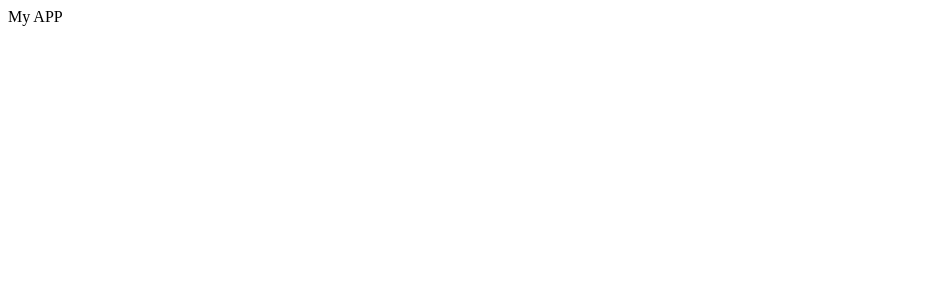
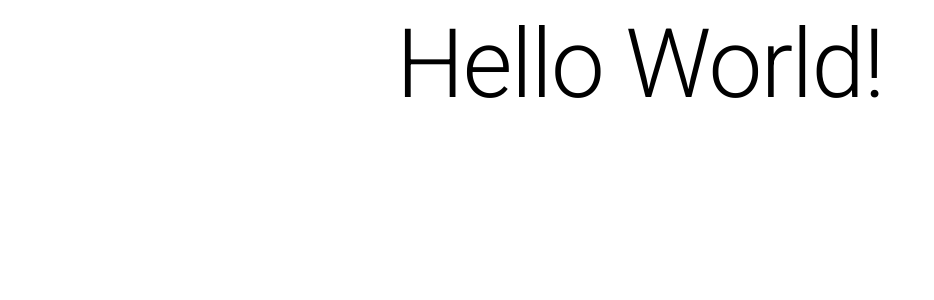
Before and after one commit to JuanC001/LinkticMDFront-End, a React (Vite) app: page / in a window 1280 px wide. Shown: the top 300 px of the page, without its empty margins (0-934 px from the left). Built offline with nearby package versions, Linux system fonts and the light colour scheme.

Commit message:
Instalación de react router para rutas y configuración inicial

```diff
--- a/package.json
+++ b/package.json
@@ -12,9 +12,11 @@
   "dependencies": {
     "@emotion/react": "^11.13.3",
     "@emotion/styled": "^11.13.0",
+    "@fontsource/roboto": "^5.1.0",
     "@mui/material": "^6.1.0",
     "react": "^18.3.1",
-    "react-dom": "^18.3.1"
+    "react-dom": "^18.3.1",
+    "react-router-dom": "^6.26.2"
   },
   "devDependencies": {
     "@eslint/js": "^9.9.0",
--- a/src/App.jsx
+++ b/src/App.jsx
@@ -1,13 +1,12 @@
+import { Box, Typography } from '@mui/material'
 import './App.css'
 
 function App() {
 
   return (
-    <>
-      <div>
-        My APP
-      </div>
-    </>
+    <Box>
+      <Typography variant="h1" align="center"> Hello World! </Typography>
+    </Box>
   )
 }
 
--- a/src/main.jsx
+++ b/src/main.jsx
@@ -1,6 +1,11 @@
 import { StrictMode } from 'react'
 import { createRoot } from 'react-dom/client'
 import App from './App.jsx'
+
+import '@fontsource/roboto/300.css';
+import '@fontsource/roboto/400.css';
+import '@fontsource/roboto/500.css';
+import '@fontsource/roboto/700.css';
 
 createRoot(document.getElementById('root')).render(
   <StrictMode>
```
Also changed, not shown: 1 other file (tests, documents, lock files or other folders).
